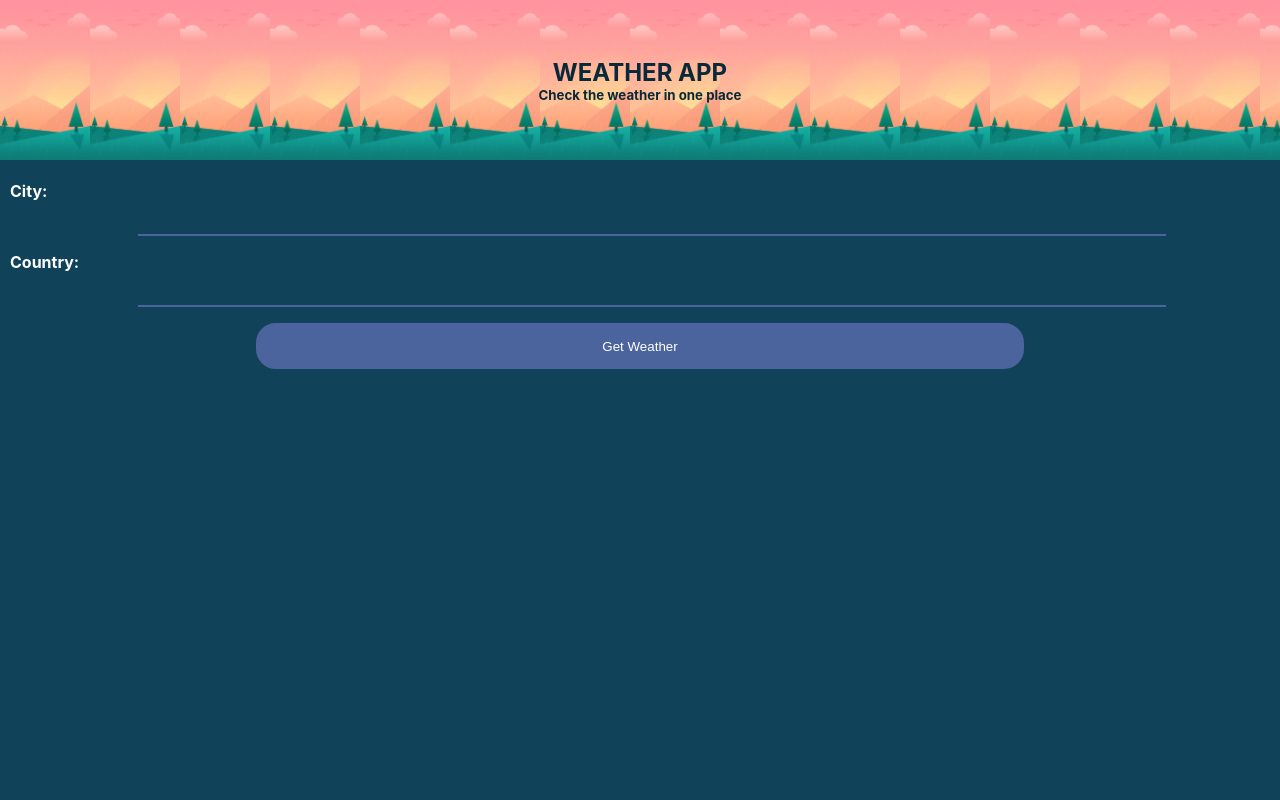
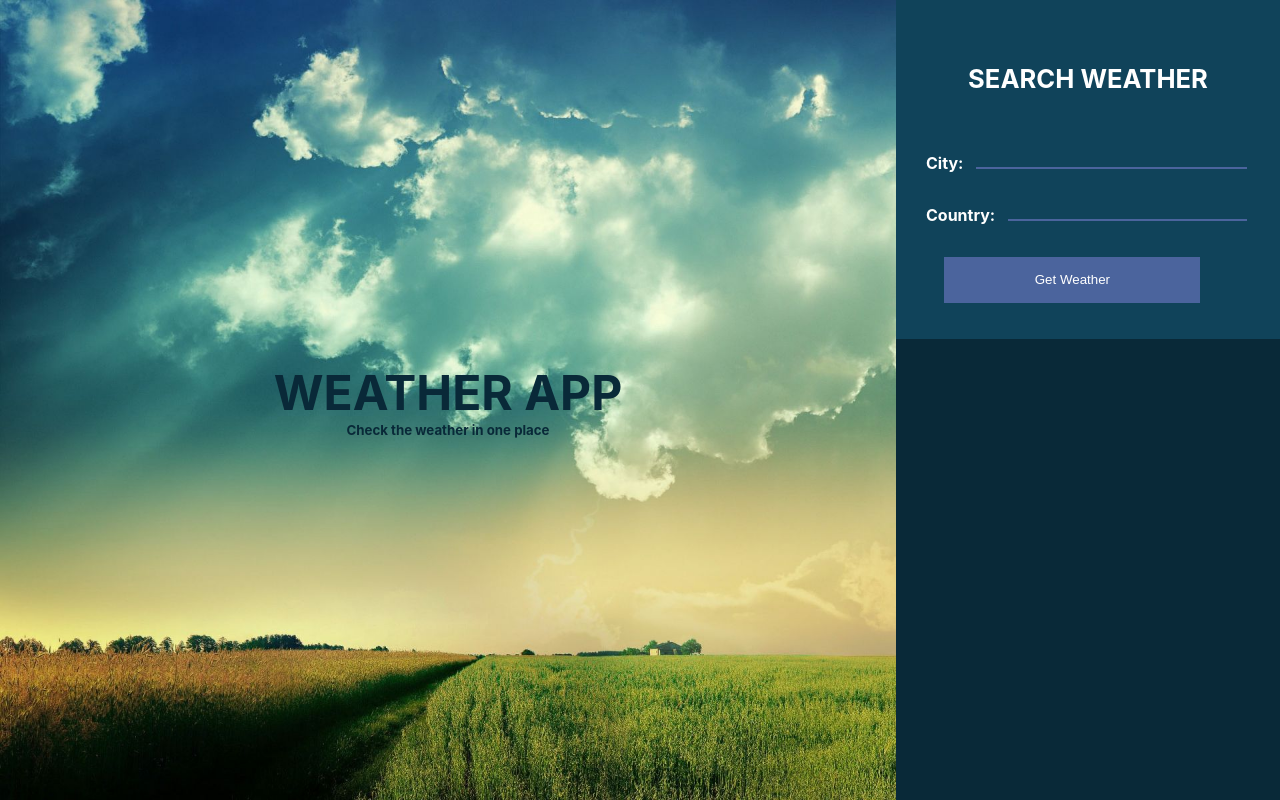
Before and after one commit to gt2rz/weather-app-react, a React (Create React App) app: page / in a window 1280 px wide. Built offline with nearby package versions, Linux system fonts and the light colour scheme; the HTML template or start-up script is replaced by a standard one.

Commit message:
Responsive 2

```diff
--- a/src/App.css
+++ b/src/App.css
@@ -19,7 +19,6 @@ section {
     margin: 0;
     padding: 0;
     min-width: 100vw !important;
-    /* min-height: 25vh!important; */
     display: flex;
     background-color: #073a51;
     color:#fff;
@@ -27,11 +26,11 @@ section {
 
 .title{
   background: url('/img/bg.jpg') ;
-  background-size: contain;
+  background-size: cover;
   justify-content: center;
   align-items: center;
   flex-direction: column;
-  color:#092938;
+  color:#fff;
   height: 20vh !important;
 }
 
@@ -42,7 +41,6 @@ section {
 }
 
 .title h5{
-    /* font: size 0.2em !important; */
     margin:0;
     padding:0;
 }
@@ -96,14 +94,12 @@ form button{
 }
 
 .results h2{
-    /* text-transform: uppercase; */
     display:none;
 }
 
 .results li{
     font-size: 0.8em;
     list-style: none;
-    /* margin-left:50px; */
     margin-top:1vh;
     align-items: center;
     display: flex;
@@ -111,42 +107,36 @@ form button{
 
 .results li strong{
     margin-right: 5px;
-
 }
 
-/* html,
-body
-    {
-    min-height: 100vh;
-    margin: 0;
-    padding: 0;
-    display: flex;
-    overflow: hidden;
+.showNotMobile{
+    display:hidden;
 }
 
+/* @media screen and (min-width: 600px) {
+    header,footer{
+        height: 15vh;
+        background-color:yellowgreen;
+    }
+} */
+
+@media screen and (min-width: 768px) {
+
     #root {
-    display: flex;
-    min-width: 100vw !important;
-    min-height: 100vh;
+        flex-direction: row;
     }
 
     section {
-    margin: 0;
-    padding: 0;
-    min-width: 50vw !important;
+        min-width: 30vw !important;
         min-height: 100vh!important;
-    display: flex;
-    background-color: #073a51;
-    color:#fff;
     }
 
     .title{
-  background: url('/img/bg.jpg') ;
-  background-size: contain;
-  justify-content: center;
-  align-items: center;
+      background: url('/img/bg_2.jpg') ;
+      background-size: cover;
         flex-direction: column;
       color:#092938;
+      min-width: 70vw !important;
     }
 
     .title h1{
@@ -154,56 +144,58 @@ section {
     }
 
     form{
+        display:flex;
+        flex-direction: column;
         padding: 20px;
         background-color: #10435a;
     }
 
-form label{
-    margin-left: 10px;
+    form div{
+        display:flex;
+        flex-direction: row;
+    }
+
+    form h5{
+        display:flex;
+        font-size:1.6em;
+        align-self: center;
     }
 
     form input{
-    width: 140px;
-    border:0;
-    border-bottom: 2px solid #4b649d;
-    background-color: #10435a;
-    color:#fff;
-    margin-left:5px;
-    text-transform: uppercase;
+        width: 30vw;
+        height: 20px;
+        margin:0vh 1vw;
+        padding: 5px;
     }
 
     form label{
+        margin-left: 10px;
         font-weight: bold;
     }
 
     form button{
-    height: 46px;
-    background-color: #4b649d;
-    color:#fff;
-    border: 2px solid #4b649d;
-    cursor:pointer;
         margin-left: 20px;
-}
-
-.results{
-    flex-direction: column;
-    color:#fff;
-    background-color: #092938
+        width:20vw;
+        border-radius: 0px;
     }
 
     .results h2{
+        display:flex;
         text-transform: uppercase;
+        align-self: center;
     }
 
     .results li{
-
-    list-style: none;
-    margin-left:50px;
+        font-size: 1em;
+        margin-left:20px;
         margin-top:15px;
-    align-items: center;
-    display: flex;
     }
 
     .results li strong{
         margin-right: 15px;
-} */
+    }
+
+    .showNotMobile{
+        display:flex;
+    }
+}
--- a/src/components/Form.js
+++ b/src/components/Form.js
@@ -20,7 +20,7 @@ const Form = (props) => {
 
     return (
         <form onSubmit={handleSubmit}>
-            <h5>SEARCH</h5>
+            <h5>SEARCH WEATHER</h5>
             <div>
                 <label>City:</label>
                 <input type="text" name="city" value={request.city} onChange={handleInputChange} />
--- a/src/components/WeatherDetails.js
+++ b/src/components/WeatherDetails.js
@@ -9,7 +9,7 @@ const WeatherDetails = (props) => {
     return (
         <div className="weatherDetails">
             <ul>
-                <h2>Weather</h2>
+                <h2>Today Weather</h2>
                 {
                     props.data.weather.map(
                         param => (
@@ -22,8 +22,8 @@ const WeatherDetails = (props) => {
                 <li><strong>Temperature:</strong>{props.data.main.temp} °C</li>
                 <li><strong>Atmospheric pressure:</strong>{props.data.main.pressure} hPa</li>
                 <li><strong>Humidity:</strong>{props.data.main.humidity}%</li>
-                {/* <li><strong>Minimum temperature (°C):</strong>{props.data.main.temp_min}</li>
-                <li><strong>Maximun temperature (°C):</strong>{props.data.main.temp_max}</li> */}
+                 <li className="showNotMobile"><strong>Minimum temperature (°C):</strong>{props.data.main.temp_min}</li>
+                {/* <li><strong>Maximun temperature (°C):</strong>{props.data.main.temp_max}</li> */}
                 <li><strong>Wind speed:</strong>{props.data.wind.speed} meter/sec</li>
                 {/* <li><strong>Wind direction:</strong>{props.data.wind.deg}°</li>    */}
                 {/* <li><strong>Cloudiness (%):</strong>{props.data.clouds.all}</li> */}
```
Also changed, not shown: public/img/bg.jpg, public/img/bg_2.jpg (added). Lines whose indentation alone changed are shown as unchanged.
